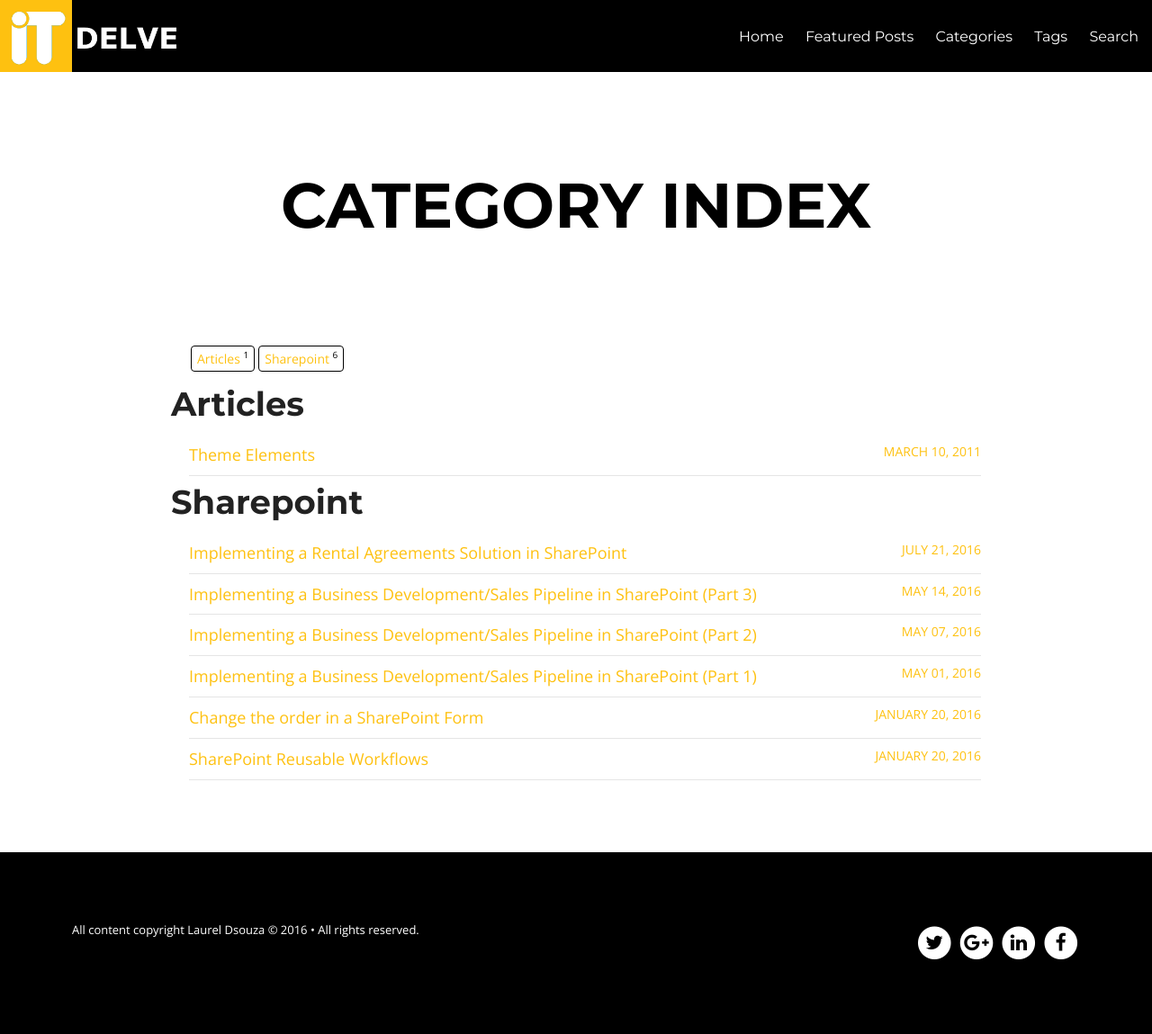
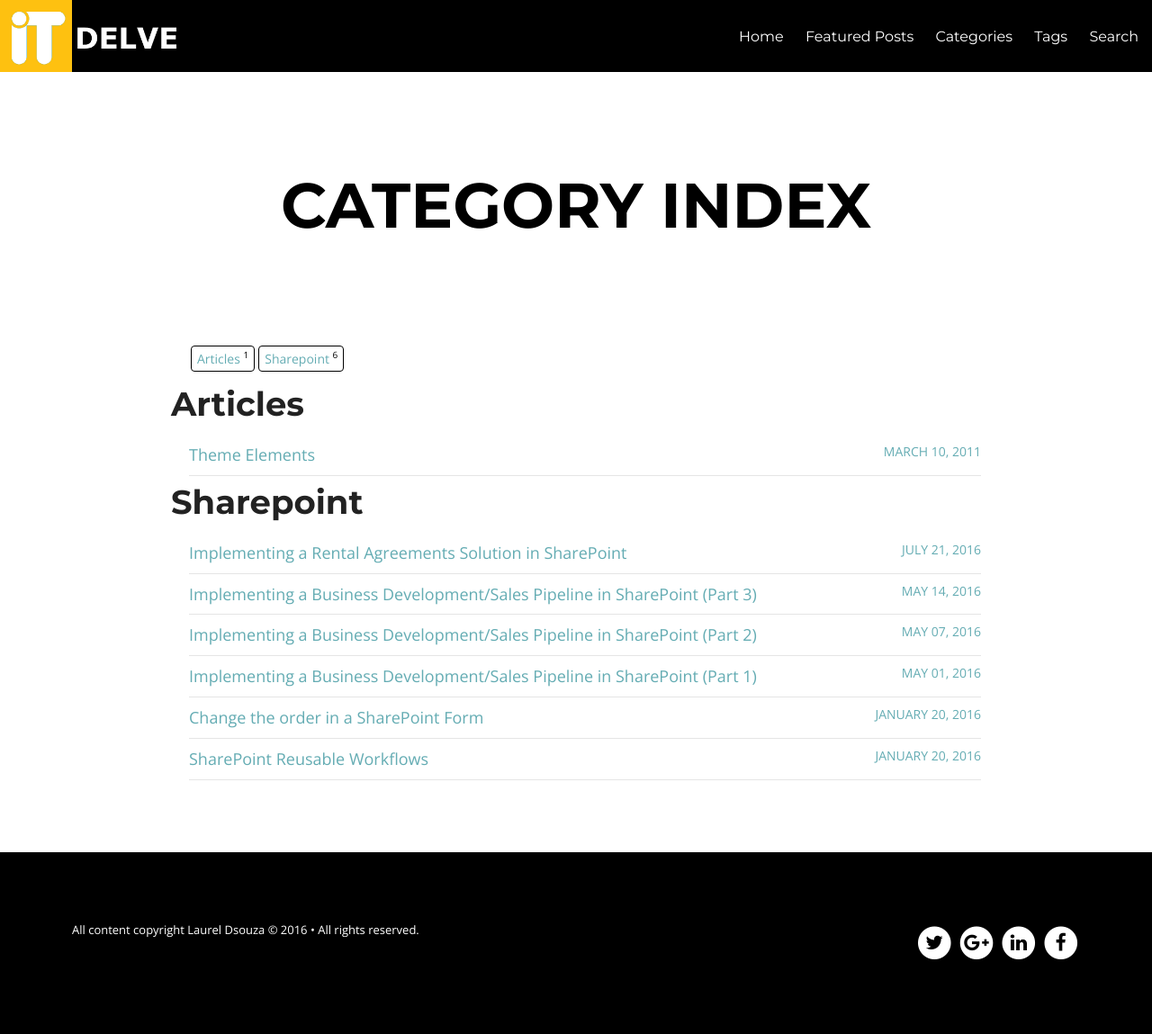
Before and after one commit to ldsouza/ldsouza.github.io, a Jekyll site: the page built from categories.html, in a window 1280 px wide. Shown: the whole page at 90% size. Built offline with Jekyll 4.4.1, drawn with Linux system fonts in a browser that asks for light colours; nearby versions of some CDN libraries.

Commit message:
Update post.css

```diff
--- a/assets/css/post.css
+++ b/assets/css/post.css
@@ -461,7 +461,7 @@
     padding-left: 1.875rem;
     padding-right: 1.875rem; }
     .notepad-page-content > div:not(.notepad-page-title) a, .notepad-page-content > div:not(.notepad-page-title) code {
-      color: #FEC110; }
+      color: #64ACB3; }
     .notepad-page-content > div:not(.notepad-page-title) ul, .notepad-page-content > div:not(.notepad-page-title) ol {
       padding-left: 1.25rem;
       font-size: 1.125rem; }
```
